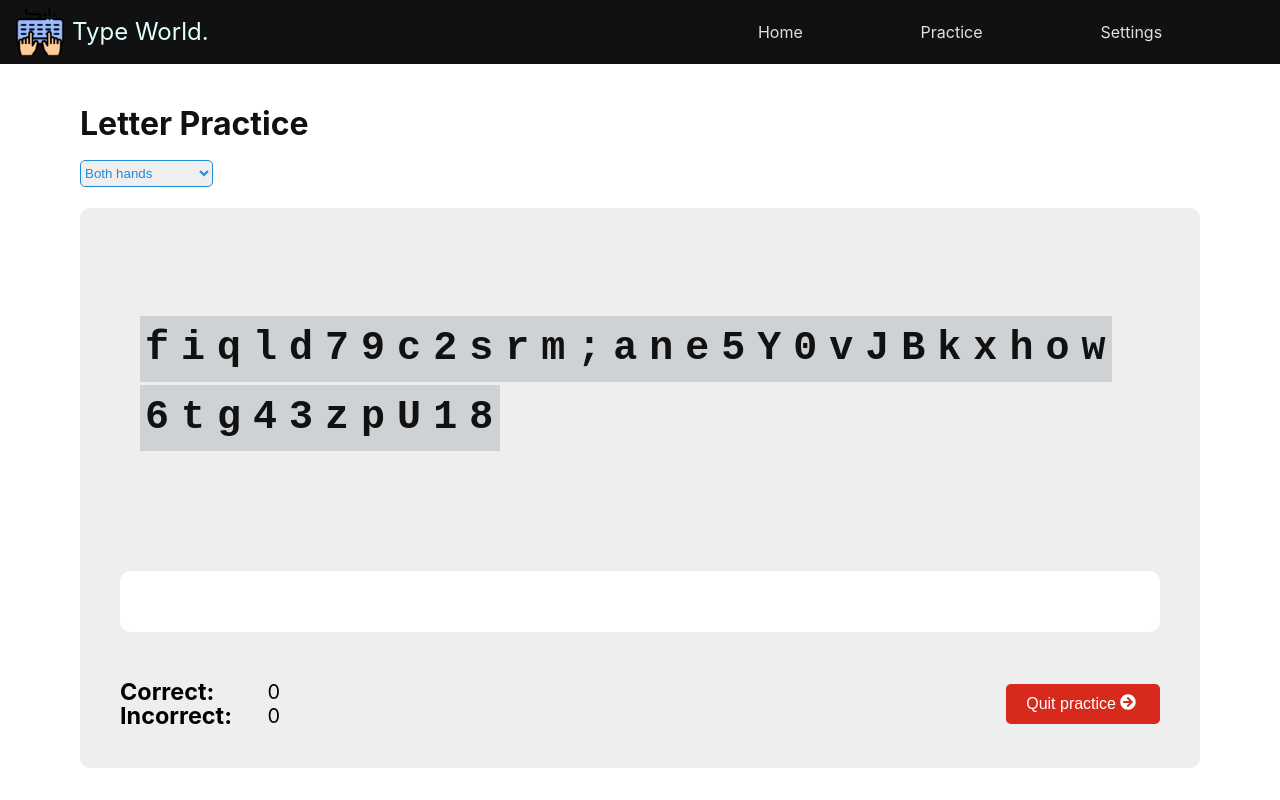
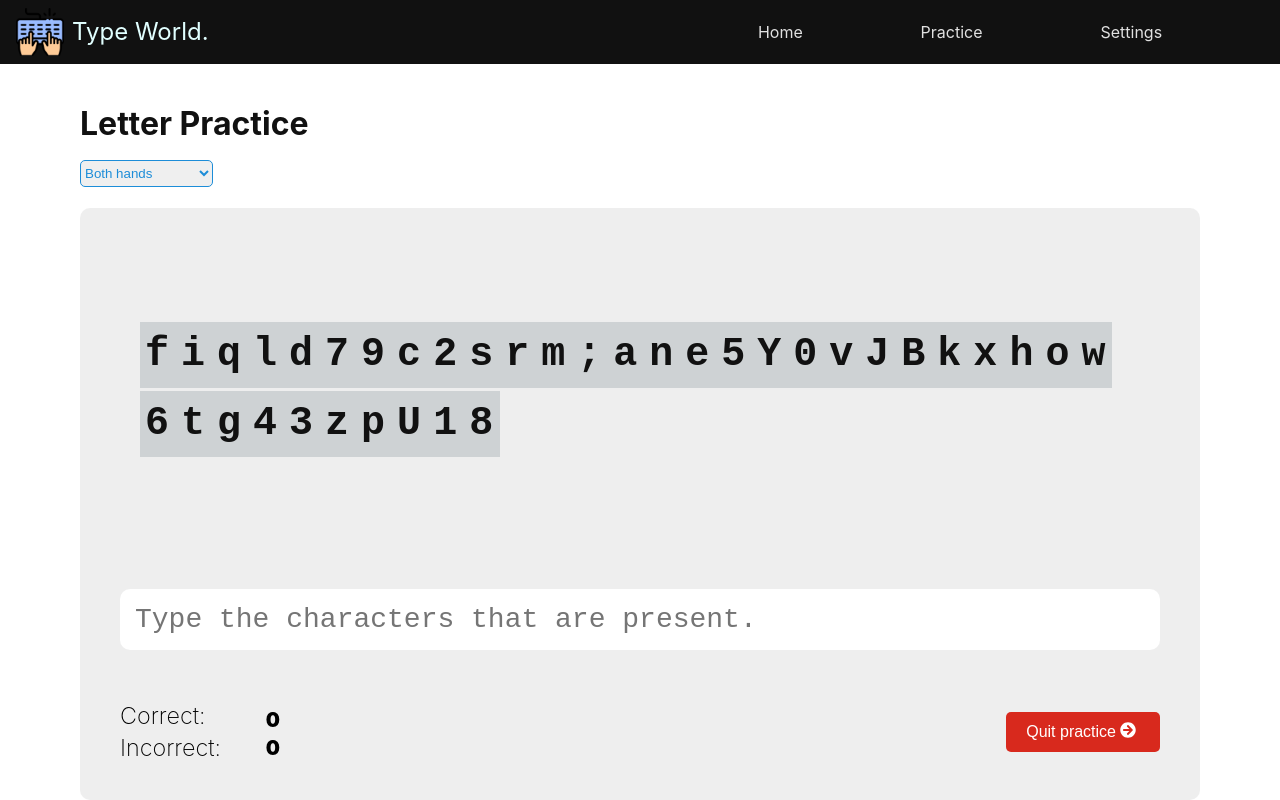
Before and after one commit to CamSteph/type-challenge01, a React (Vite) app: page /practice/letters in a window 1280 px wide. Shown: the top 800 px of the page. Built offline with nearby package versions, Linux system fonts and the light colour scheme; a web font is replaced by a local one.

Commit message:
Fix typing tracker for letter practice

```diff
--- a/src/components/LetterDisplay/index.jsx
+++ b/src/components/LetterDisplay/index.jsx
@@ -79,7 +79,7 @@ const LetterDisplay = ({
             }
           }
           else {
-            if (i === length) {
+            if (i === length - 1) {
               return (
                 <Letter key={letter}>
                   <span style={{backgroundColor: 'tomato', color: '#fff'}}>{letter}</span>
--- a/src/containers/LetterInput/index.jsx
+++ b/src/containers/LetterInput/index.jsx
@@ -13,6 +13,7 @@ const Input = styled.input`
   font-size: 28px;
   font-weight: 500;
   font-family: 'PT Mono', 'Chivo Mono', monospace;
+  background: ${props => props.continueTyping === true ? '#fff' : '#fc7d6740'};
 `;
 
 const LetterInput = ({
@@ -21,6 +22,7 @@ const LetterInput = ({
   setLetterPracticeState,
   continueTyping,
   mode,
+  practiceStarted,
 }) => {
 
   const letterInputRef = useRef();
@@ -30,27 +32,28 @@ const LetterInput = ({
   }, [mode, letters]);
 
   const enterLetter = (e) => {
+
     const currentLetter = e.target.value;
     let keyCode = (window.event) ? e.keyCode : e.which;
 
-    if(currentLetter.trim() || keyCode === 8) {
+    if((currentLetter.trim() || keyCode === 8) && keyCode !== 20) {
       setLetterPracticeState(prev => {
         const updated = {...prev};
 
         let generatedLetters = letters;
-        let currentLetters = updated.letterEntries;
+
+        if(generatedLetters.join('') === currentLetter) return window.location.reload();
+
 
         if (!generatedLetters.join('').startsWith(currentLetter)) {
           updated.continueTyping = currentLetter.length - 1;
-          updated.incorrect = Number(updated.incorrect) ? Number(updated.incorrect) + 1 : 0;
           if(keyCode !== 8) {
-            e.target.value = currentLetters.join('');
-            return updated;
+            updated.incorrect = updated.incorrect > 0 ? Number(updated.incorrect) + 1 : 1;
           }
         }
         else {
           updated.continueTyping = true;
-          updated.correct = Number(updated.correct) ? Number(updated.correct) + 1 : 0;
+          updated.correct = updated.correct > 0 ? Number(updated.correct) + 1 : 1;
           updated.letterEntries = currentLetter.split(',');
           return updated;
         }
@@ -64,10 +67,20 @@ const LetterInput = ({
 
   return (
     <Input
+      continueTyping={continueTyping}
       type='text'
       onKeyUp={enterLetter}
       ref={letterInputRef}
       spellCheck={false}
+      placeholder={
+        (!practiceStarted || letterEntries.length < 1)
+        ?
+          'Type the characters that are present.'
+        :
+          ''
+      }
+      autoFocus={true}
+      maxLength={continueTyping === true ? 50 : continueTyping + 1}
     />
   );
 };
--- a/src/containers/LetterPracticeProvider/index.jsx
+++ b/src/containers/LetterPracticeProvider/index.jsx
@@ -12,6 +12,7 @@ const LetterPracticeProvider = ({children}) => {
     incorrect: 0,
     mode: 'all',
     continueTyping: true,
+    practiceStarted: false,
   });
 
   return (
--- a/src/pages/LetterPractice.jsx
+++ b/src/pages/LetterPractice.jsx
@@ -13,7 +13,7 @@ const Container = styled.div`
   padding: 7em 5em;
   display: grid;
   grid-template-rows: 3em 3em auto 3em;
-  background:  #ffffff;
+  background:  #fff;
 
   .page-title {
     text-align: left;
@@ -37,7 +37,7 @@ const Container = styled.div`
 
 const Wrapper = styled.div`
   width: 100%;
-  min-height: 70vh;
+  min-height: 74vh;
   background: rgba(225, 225, 225, .55);
   border-radius: 10px;
   padding: 40px;
@@ -61,6 +61,18 @@ const Wrapper = styled.div`
         display: flex;
         align-items: center;
         justify-content: space-between;
+
+        .correct {
+          margin-bottom: .35em;
+        }
+
+        .correct, .incorrect {
+          font-weight: 200;
+        }
+
+        &:nth-child(odd), &:last-child {
+          font-weight: 900;
+        }
       }
     }
 
@@ -81,14 +93,15 @@ const LetterPractice = () => {
     correct,
     incorrect,
     mode,
-    continueTyping
+    continueTyping,
+    practiceStarted,
   } = useContext(LetterPracticeContext);
 
   const setLetterPracticeState = useContext(LetterPracticeDispatchContext);
 
-  const incrementCorrectAmt = () => {
+  const startPractice = () => {
     setLetterPracticeState(prev => {
-      return {...prev, incorrect, correct: correct + 1}
+      return {...prev, practiceStarted: true}
    });
   };
 
@@ -109,7 +122,7 @@ const LetterPractice = () => {
 
   return (
     <Container>
-      <h1 className='page-title' onClick={incrementCorrectAmt}>Letter Practice</h1>
+      <h1 className='page-title' onClick={startPractice}>Letter Practice</h1>
       <select
         name="mode-switch"
         id="mode-switch"
@@ -136,6 +149,7 @@ const LetterPractice = () => {
           setLetterPracticeState={setLetterPracticeState}
           continueTyping={continueTyping}
           mode={mode}
+          practiceStarted={practiceStarted}
         />
       <div className='bottom-row'>
         <div className='score-tracker'>
```
